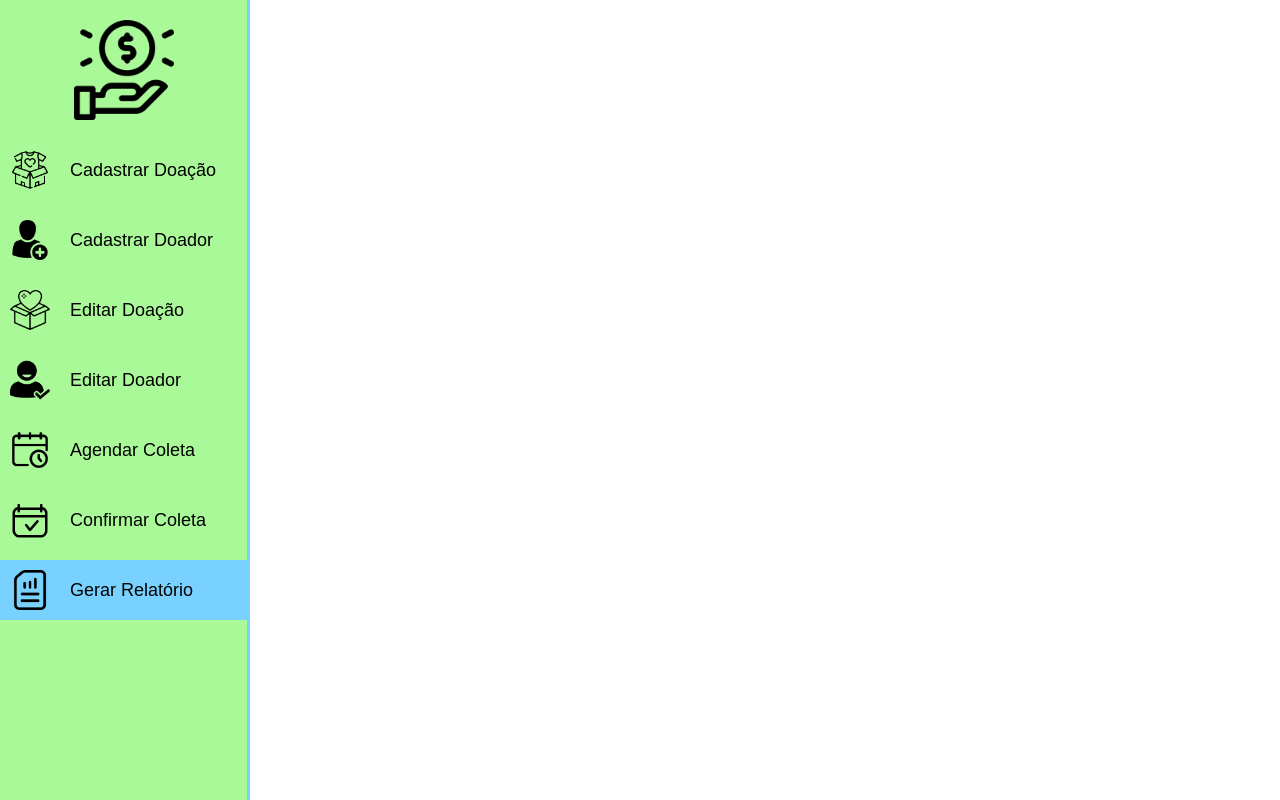
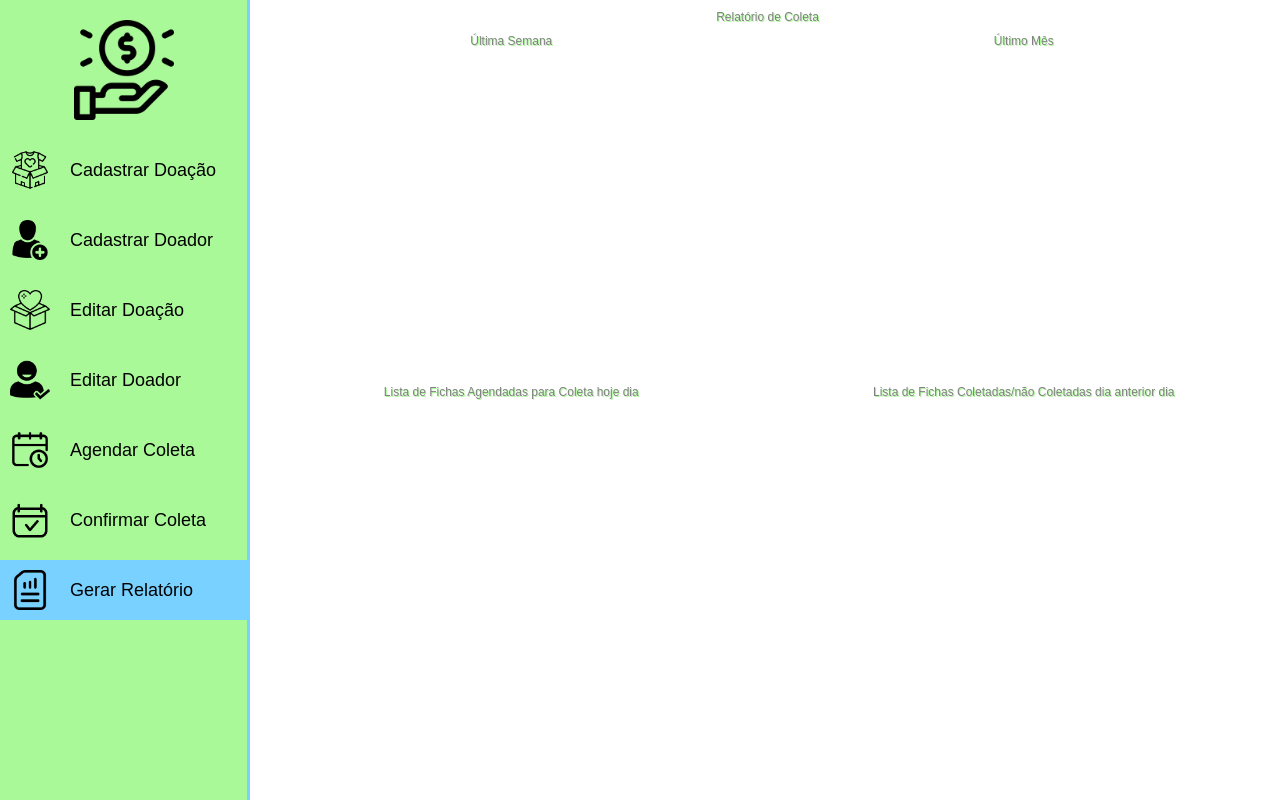
Before and after one commit to HumbertoFox/projeto-0-react, a React (Vite) app: page / in a window 1280 px wide. Built offline with nearby package versions, Linux system fonts and the light colour scheme.

Commit message:
upgrade add router e pages report

```diff
--- a/src/App.jsx
+++ b/src/App.jsx
@@ -1,10 +1,12 @@
 import './App.css'
-import { Header } from './components/header/header'
+import { HeaderMenu } from './components/header/header'
+import { AppRouters } from './pages/routes'
 
 function App() {
   return (
     <>
-      <Header />
+      <HeaderMenu />
+      <AppRouters />
     </>
   )
 }
--- a/src/components/header/header.jsx
+++ b/src/components/header/header.jsx
@@ -2,7 +2,7 @@ import React, {
     useState
 } from "react"
 import {
-    HeaderMenu,
+    MenuHeader,
     ImgEnterprise
 } from "../../style/headerstyle";
 import EnterpriseImg from "../../assets/dinheiro.png";
@@ -14,7 +14,7 @@ import AgendaImg from "../../assets/agenda.png";
 import ConfirmImg from "../../assets/confirmar.png";
 import ReportImg from "../../assets/relatorio.png";
 
-export const Header = () => {
+export const HeaderMenu = () => {
 
     const [navMenuLi, SetNavMenuLi] = useState("Relatório");
 
@@ -23,7 +23,7 @@ export const Header = () => {
     };
 
     return (
-        <HeaderMenu>
+        <MenuHeader>
             <ImgEnterprise src={EnterpriseImg} alt="Logo Empresa" />
             <nav>
                 <ul>
@@ -85,6 +85,6 @@ export const Header = () => {
                     </li>
                 </ul>
             </nav>
-        </HeaderMenu>
+        </MenuHeader>
     )
 }
--- /dev/null
+++ b/src/pages/report.jsx
@@ -0,0 +1,27 @@
+import { DivReport, MainReport, SectionCollection } from "../style/reportstyle"
+
+export const ReportPage = () => {
+    return (
+        <MainReport>
+            <SectionCollection>
+                <h1>Relatório de Coleta</h1>
+                <div>
+                    <section>
+                        <h2>Última Semana</h2>
+                    </section>
+                    <section>
+                        <h2>Último Mês</h2>
+                    </section>
+                </div>
+            </SectionCollection>
+            <DivReport>
+                <section>
+                    <h2>Lista de Fichas Agendadas para Coleta hoje <strong></strong> dia <strong></strong></h2>
+                </section>
+                <section>
+                    <h2>Lista de Fichas Coletadas/não Coletadas dia anterior <strong></strong> dia <strong ></strong></h2>
+                </section>
+            </DivReport>
+        </MainReport>
+    )
+}
--- /dev/null
+++ b/src/pages/routes.jsx
@@ -0,0 +1,16 @@
+import {
+    BrowserRouter,
+    Route,
+    Routes
+} from "react-router-dom";
+import { ReportPage } from "./report";
+
+export const AppRouters = () => {
+    return (
+        <BrowserRouter>
+            <Routes>
+                <Route path="/" element={<ReportPage />} />
+            </Routes>
+        </BrowserRouter>
+    )
+}
--- a/src/style/headerstyle.jsx
+++ b/src/style/headerstyle.jsx
@@ -1,6 +1,6 @@
-import styled, { css } from "styled-components";
+import styled from "styled-components";
 
-const HeaderMenu = styled.header`
+const MenuHeader = styled.header`
     width: 250px;
     height: 100vh;
     display: flex;
@@ -66,4 +66,4 @@ const ImgEnterprise = styled.img`
     }
 `;
 
-export { HeaderMenu, ImgEnterprise };
+export { MenuHeader, ImgEnterprise };
--- /dev/null
+++ b/src/style/reportstyle.jsx
@@ -0,0 +1,65 @@
+import styled from "styled-components";
+
+const MainReport = styled.main`
+    width: 100%;
+    height: 100vh;
+    display: flex;
+    flex-wrap: wrap;
+    text-align: center;
+    padding-top: 10px;
+    padding-left: 255px;
+    transition: .3s ease-in-out;
+    @media (max-width: 1080px) {
+        padding-left: 80px;
+    }
+`;
+
+const SectionCollection = styled.section`
+    width: 100%;
+    height: 45vh;
+    display: flex;
+    flex-direction: column;
+
+    h1 {
+        padding-bottom: 10px;
+    }
+    h1,
+    h2 {
+        color: gray;
+        text-shadow: 1px 1px 0.5px #AAF998;
+    }
+    div {
+        display: flex;
+        height: 100%;
+    }
+    section {
+        width: 100%;
+        text-align: center;
+    }
+    @media (max-width: 800px) {
+        div {
+            flex-wrap: wrap;
+        }
+    }
+`;
+
+const DivReport = styled.div`
+    width: 100%;
+    height: 50vh;
+    display: flex;
+    justify-content: center;
+
+    section {
+        width: 100%;
+        text-align: center;
+    }
+    h2 {
+        color: gray;
+        text-shadow: 1px 1px 0.5px #AAF998;
+    }
+    @media (max-width: 800px) {
+        flex-wrap: wrap;
+    }
+`;
+
+export { MainReport, SectionCollection, DivReport };
```
